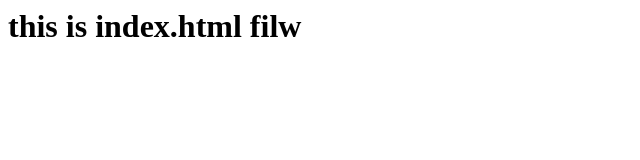
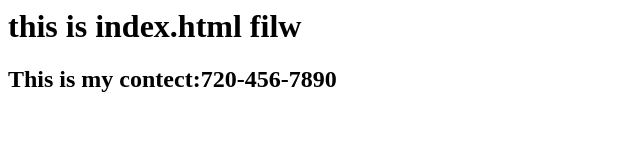
Before and after one commit to bmurugan138/gittestrepo, a plain HTML site: page index.html in a window 1280 px wide. Shown: the whole page, without its empty margins (0-640 px from the left). Drawn offline with Linux system fonts and the light colour scheme.

Commit message:
second line is added index

```diff
--- a/index.html
+++ b/index.html
@@ -1 +1,2 @@
 <h1> this is index.html filw </h1>
+<h2> This is my contect:720-456-7890 </h2>
```
